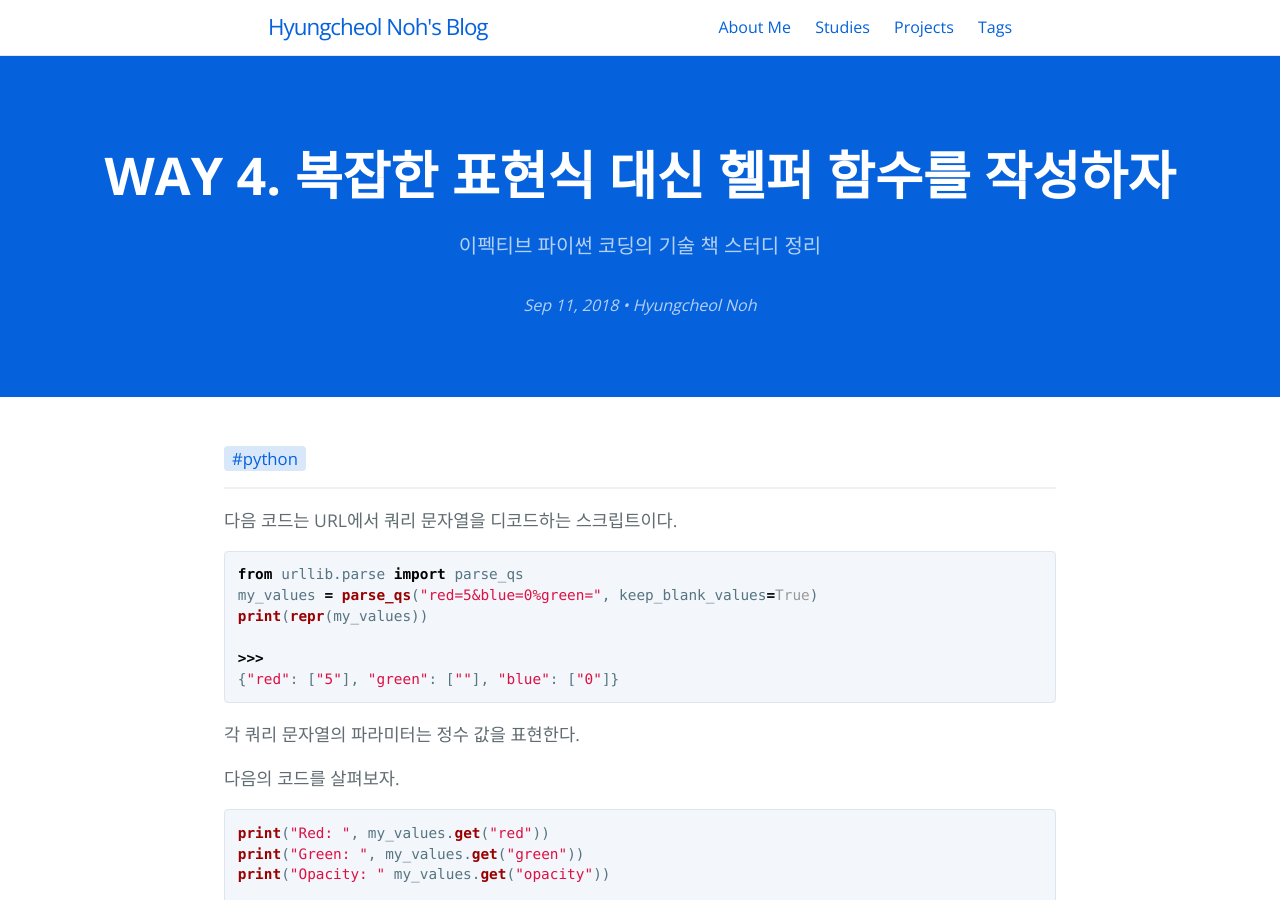
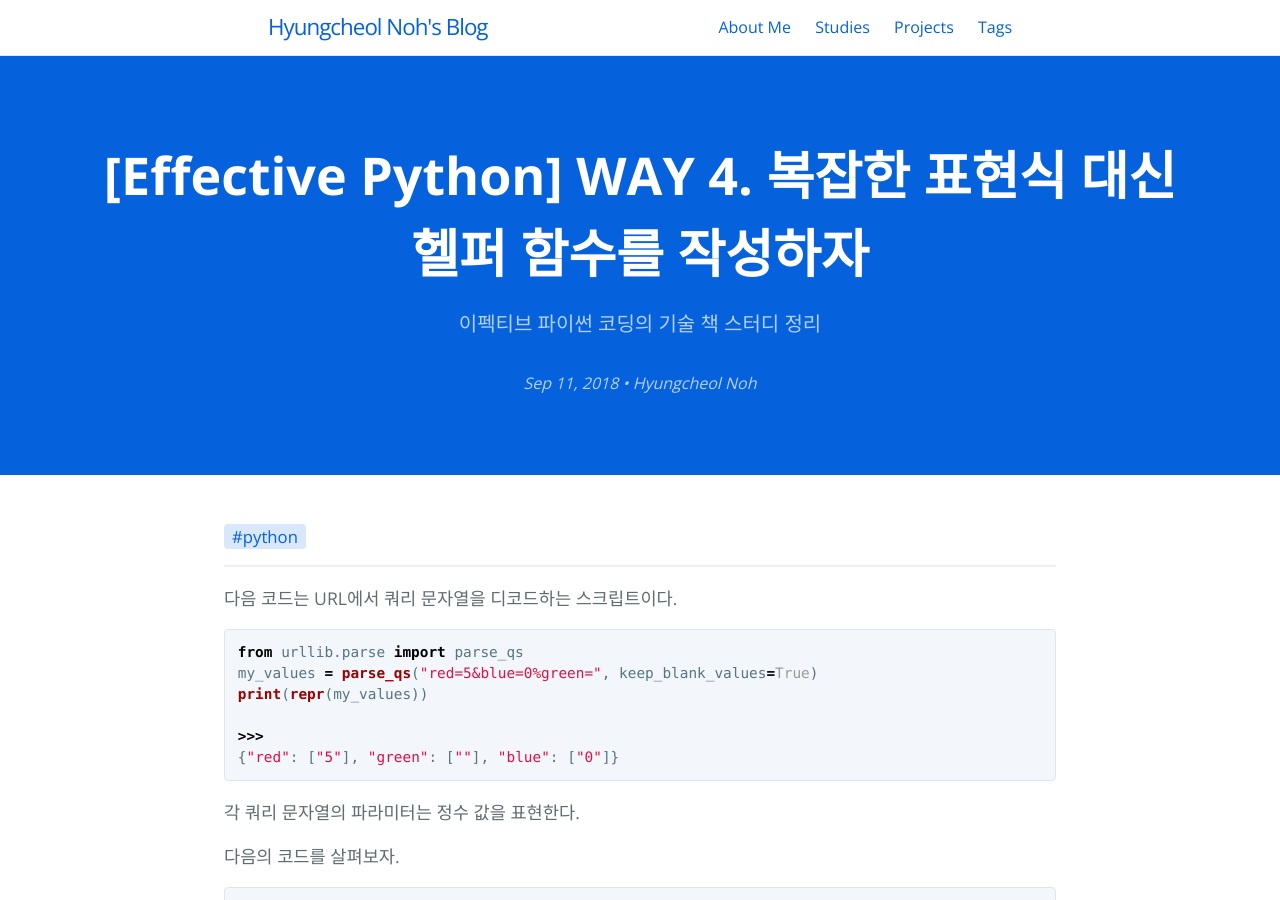
Before and after one commit to hcnoh/hcnoh.github.io, a Jekyll site: the page built from _posts/2018-09-11-effective-python-way04.md, in a window 1280 px wide and 900 px high. Built offline with Jekyll 4.4.1, drawn with Linux system fonts in a browser that asks for light colours; comment, search, counter and statistics services are not loaded; some of the changed lines change nothing that is shown.

Commit message:
Update 2018-09-11-effective-python-way04.md

```diff
--- a/_posts/2018-09-11-effective-python-way04.md
+++ b/_posts/2018-09-11-effective-python-way04.md
@@ -1,10 +1,10 @@
 ---
 layout: post
-title: "WAY 4. 복잡한 표현식 대신 헬퍼 함수를 작성하자"
+title: "[Effective Python] WAY 4. 복잡한 표현식 대신 헬퍼 함수를 작성하자"
 date: 2018-09-11 16:14:35
 tagline: "이펙티브 파이썬 코딩의 기술 책 스터디 정리"
 categories:
-- 이펙티브 파이썬 스터디
+- Effective Python
 tags:
 - python
 image: /thumbnail-mobile.png
```
